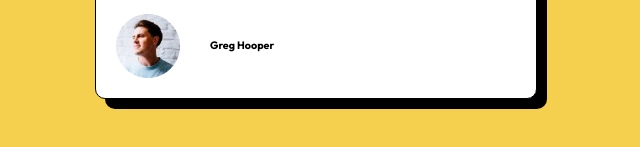
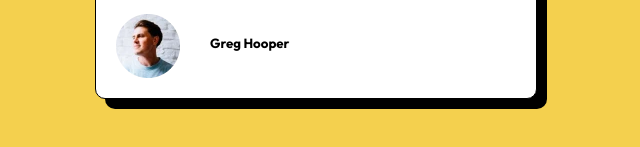
Before and after one commit to Soliman0100/blog-1card, a plain HTML site: page index.html in a window 1280 px wide. Shown: the part 591-738 px from the top of the page, 324-964 px from the left. Drawn offline with Linux system fonts and the light colour scheme; files whose address does not match are found by name.

Commit message:
Update index.html

```diff
--- a/index.html
+++ b/index.html
@@ -18,7 +18,7 @@
     <p class="p-2">These languages are the backbone of every website, defining structure, content, and presentation.</p>
       <div class="avatar">
         <img src="assets/images/image-avatar.webp" alt="">
-        <h6>Greg Hooper</h6>
+        <h5>Greg Hooper</h5>
       </div>
   </section>
 </main>
```
